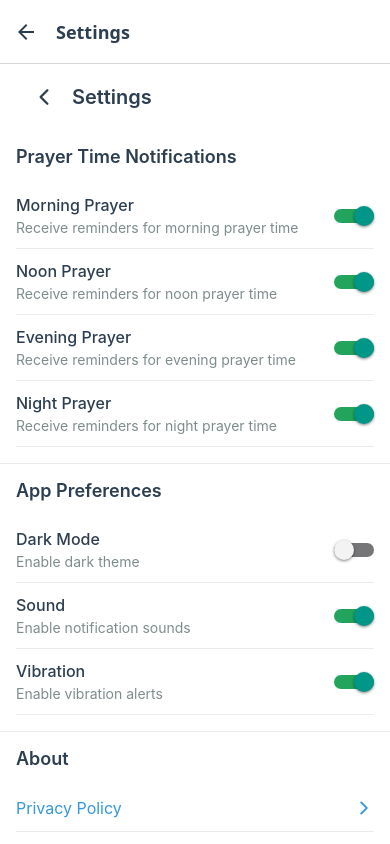
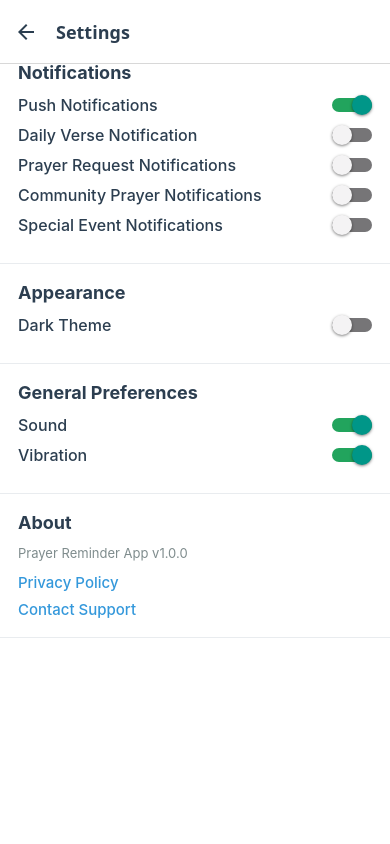
Before and after one commit to YosefAshenafi/PrayerReminder, a React Native app: screen /Settings in a window 390 px wide. Built offline with nearby package versions, Linux system fonts and the light colour scheme.

Commit message:
setting page updated

```diff
--- a/package.json
+++ b/package.json
@@ -11,6 +11,7 @@
   "dependencies": {
     "@expo/vector-icons": "^14.1.0",
     "@react-native-async-storage/async-storage": "^2.1.2",
+    "@react-native-community/datetimepicker": "^8.3.0",
     "@react-navigation/native": "^7.1.9",
     "@react-navigation/native-stack": "^7.3.13",
     "date-fns": "^4.1.0",
--- a/src/screens/SettingsScreen.js
+++ b/src/screens/SettingsScreen.js
@@ -1,123 +1,115 @@
-import { useState } from 'react';
+import React, { useState } from 'react';
 import { StyleSheet, Text, View, Switch, TouchableOpacity, ScrollView, StatusBar } from 'react-native';
 import { SafeAreaView } from 'react-native-safe-area-context';
-import { Ionicons } from '@expo/vector-icons';
-import Header from '../components/Header';
 
-export default function SettingsScreen({ navigation }) {
-  const [notifications, setNotifications] = useState({
-    morning: true,
-    noon: true,
-    evening: true,
-    night: true,
-  });
-
-  const [preferences, setPreferences] = useState({
-    darkMode: false,
-    soundEnabled: true,
-    vibrationEnabled: true,
-  });
-
-  const toggleNotification = (time) => {
-    setNotifications(prev => ({
-      ...prev,
-      [time]: !prev[time]
-    }));
-  };
-
-  const togglePreference = (pref) => {
-    setPreferences(prev => ({
-      ...prev,
-      [pref]: !prev[pref]
-    }));
-  };
+export default function SettingsScreen() {
+  const [pushNotifications, setPushNotifications] = useState(true);
+  const [verseNotifications, setVerseNotifications] = useState(false);
+  const [prayerRequestNotifications, setPrayerRequestNotifications] = useState(false);
+  const [communityPrayerNotifications, setCommunityPrayerNotifications] = useState(false);
+  const [eventNotifications, setEventNotifications] = useState(false);
+  const [darkTheme, setDarkTheme] = useState(false);
+  const [sound, setSound] = useState(true);
+  const [vibration, setVibration] = useState(true);
 
   return (
     <SafeAreaView style={styles.container}>
-      <StatusBar barStyle="dark-content" />
-      <Header
-        title="Settings"
-        showSettings={false}
-        showBack={true}
-        navigation={navigation}
-      />
-
-      <ScrollView style={styles.scrollView}>
+      <ScrollView style={styles.scrollView} contentContainerStyle={styles.scrollContent}>
         <View style={styles.section}>
-          <Text style={styles.sectionTitle}>Prayer Time Notifications</Text>
-          {Object.entries(notifications).map(([time, enabled]) => (
-            <View key={time} style={styles.settingRow}>
-              <View style={styles.settingInfo}>
-                <Text style={styles.settingLabel}>
-                  {time.charAt(0).toUpperCase() + time.slice(1)} Prayer
-                </Text>
-                <Text style={styles.settingDescription}>
-                  Receive reminders for {time} prayer time
-                </Text>
-              </View>
-              <Switch
-                value={enabled}
-                onValueChange={() => toggleNotification(time)}
-                trackColor={{ false: '#767577', true: '#22A45D' }}
-                thumbColor={enabled ? '#fff' : '#f4f3f4'}
-              />
-            </View>
-          ))}
-        </View>
-
-        <View style={styles.section}>
-          <Text style={styles.sectionTitle}>App Preferences</Text>
+          <Text style={styles.sectionTitle}>Notifications</Text>
           <View style={styles.settingRow}>
-            <View style={styles.settingInfo}>
-              <Text style={styles.settingLabel}>Dark Mode</Text>
-              <Text style={styles.settingDescription}>Enable dark theme</Text>
-            </View>
+            <Text style={styles.settingLabel}>Push Notifications</Text>
             <Switch
-              value={preferences.darkMode}
-              onValueChange={() => togglePreference('darkMode')}
+              value={pushNotifications}
+              onValueChange={setPushNotifications}
               trackColor={{ false: '#767577', true: '#22A45D' }}
-              thumbColor={preferences.darkMode ? '#fff' : '#f4f3f4'}
+              thumbColor={pushNotifications ? '#fff' : '#f4f3f4'}
             />
           </View>
           <View style={styles.settingRow}>
-            <View style={styles.settingInfo}>
-              <Text style={styles.settingLabel}>Sound</Text>
-              <Text style={styles.settingDescription}>Enable notification sounds</Text>
-            </View>
+            <Text style={styles.settingLabel}>Daily Verse Notification</Text>
             <Switch
-              value={preferences.soundEnabled}
-              onValueChange={() => togglePreference('soundEnabled')}
+              value={verseNotifications}
+              onValueChange={setVerseNotifications}
               trackColor={{ false: '#767577', true: '#22A45D' }}
-              thumbColor={preferences.soundEnabled ? '#fff' : '#f4f3f4'}
+              thumbColor={verseNotifications ? '#fff' : '#f4f3f4'}
             />
           </View>
           <View style={styles.settingRow}>
-            <View style={styles.settingInfo}>
-              <Text style={styles.settingLabel}>Vibration</Text>
-              <Text style={styles.settingDescription}>Enable vibration alerts</Text>
-            </View>
+            <Text style={styles.settingLabel}>Prayer Request Notifications</Text>
             <Switch
-              value={preferences.vibrationEnabled}
-              onValueChange={() => togglePreference('vibrationEnabled')}
+              value={prayerRequestNotifications}
+              onValueChange={setPrayerRequestNotifications}
               trackColor={{ false: '#767577', true: '#22A45D' }}
-              thumbColor={preferences.vibrationEnabled ? '#fff' : '#f4f3f4'}
+              thumbColor={prayerRequestNotifications ? '#fff' : '#f4f3f4'}
+            />
+          </View>
+          <View style={styles.settingRow}>
+            <Text style={styles.settingLabel}>Community Prayer Notifications</Text>
+            <Switch
+              value={communityPrayerNotifications}
+              onValueChange={setCommunityPrayerNotifications}
+              trackColor={{ false: '#767577', true: '#22A45D' }}
+              thumbColor={communityPrayerNotifications ? '#fff' : '#f4f3f4'}
+            />
+          </View>
+          <View style={styles.settingRow}>
+            <Text style={styles.settingLabel}>Special Event Notifications</Text>
+            <Switch
+              value={eventNotifications}
+              onValueChange={setEventNotifications}
+              trackColor={{ false: '#767577', true: '#22A45D' }}
+              thumbColor={eventNotifications ? '#fff' : '#f4f3f4'}
             />
           </View>
         </View>
 
+        {/* Appearance Section */}
+        <View style={styles.section}>
+          <Text style={styles.sectionTitle}>Appearance</Text>
+          <View style={styles.settingRow}>
+            <Text style={styles.settingLabel}>Dark Theme</Text>
+            <Switch
+              value={darkTheme}
+              onValueChange={setDarkTheme}
+              trackColor={{ false: '#767577', true: '#22A45D' }}
+              thumbColor={darkTheme ? '#fff' : '#f4f3f4'}
+            />
+          </View>
+        </View>
+
+        {/* General Preferences Section */}
+        <View style={styles.section}>
+          <Text style={styles.sectionTitle}>General Preferences</Text>
+          <View style={styles.settingRow}>
+            <Text style={styles.settingLabel}>Sound</Text>
+            <Switch
+              value={sound}
+              onValueChange={setSound}
+              trackColor={{ false: '#767577', true: '#22A45D' }}
+              thumbColor={sound ? '#fff' : '#f4f3f4'}
+            />
+          </View>
+          <View style={styles.settingRow}>
+            <Text style={styles.settingLabel}>Vibration</Text>
+            <Switch
+              value={vibration}
+              onValueChange={setVibration}
+              trackColor={{ false: '#767577', true: '#22A45D' }}
+              thumbColor={vibration ? '#fff' : '#f4f3f4'}
+            />
+          </View>
+        </View>
+
+        {/* About Section */}
         <View style={styles.section}>
           <Text style={styles.sectionTitle}>About</Text>
-          <TouchableOpacity style={styles.button}>
-            <Text style={styles.buttonText}>Privacy Policy</Text>
-            <Ionicons name="chevron-forward" size={20} color="#3498db" />
+          <Text style={styles.settingDescription}>Prayer Reminder App v1.0.0</Text>
+          <TouchableOpacity style={styles.linkButton}>
+            <Text style={styles.linkText}>Privacy Policy</Text>
           </TouchableOpacity>
-          <TouchableOpacity style={styles.button}>
-            <Text style={styles.buttonText}>Terms of Service</Text>
-            <Ionicons name="chevron-forward" size={20} color="#3498db" />
-          </TouchableOpacity>
-          <TouchableOpacity style={styles.button}>
-            <Text style={styles.buttonText}>Version 1.0.0</Text>
-            <Ionicons name="chevron-forward" size={20} color="#3498db" />
+          <TouchableOpacity style={styles.linkButton}>
+            <Text style={styles.linkText}>Contact Support</Text>
           </TouchableOpacity>
         </View>
       </ScrollView>
@@ -128,54 +120,48 @@ export default function SettingsScreen({ navigation }) {
 const styles = StyleSheet.create({
   container: {
     flex: 1,
-    backgroundColor: '#ffffff',
+    backgroundColor: '#fff',
   },
   scrollView: {
     flex: 1,
   },
+  scrollContent: {
+    paddingTop: 0,
+    marginTop: -20,
+  },
   section: {
-    padding: 16,
+    padding: 18,
     borderBottomWidth: 1,
     borderBottomColor: '#e9ecef',
   },
   sectionTitle: {
     fontSize: 18,
-    fontWeight: '600',
+    fontWeight: '700',
     color: '#2c3e50',
-    marginBottom: 16,
+    marginBottom: 12,
   },
   settingRow: {
     flexDirection: 'row',
+    alignItems: 'center',
     justifyContent: 'space-between',
-    alignItems: 'center',
-    paddingVertical: 12,
-    borderBottomWidth: 1,
-    borderBottomColor: '#e9ecef',
-  },
-  settingInfo: {
-    flex: 1,
-    marginRight: 16,
+    marginBottom: 10,
   },
   settingLabel: {
     fontSize: 16,
     fontWeight: '500',
     color: '#2c3e50',
+  },
+  settingDescription: {
+    fontSize: 13,
+    color: '#7f8c8d',
     marginBottom: 4,
   },
-  settingDescription: {
-    fontSize: 14,
-    color: '#7f8c8d',
+  linkButton: {
+    marginTop: 8,
   },
-  button: {
-    flexDirection: 'row',
-    justifyContent: 'space-between',
-    alignItems: 'center',
-    paddingVertical: 12,
-    borderBottomWidth: 1,
-    borderBottomColor: '#e9ecef',
-  },
-  buttonText: {
-    fontSize: 16,
+  linkText: {
     color: '#3498db',
+    fontSize: 15,
+    fontWeight: '500',
   },
 });
```
Also changed, not shown: 1 other file (tests, documents, lock files or other folders).
